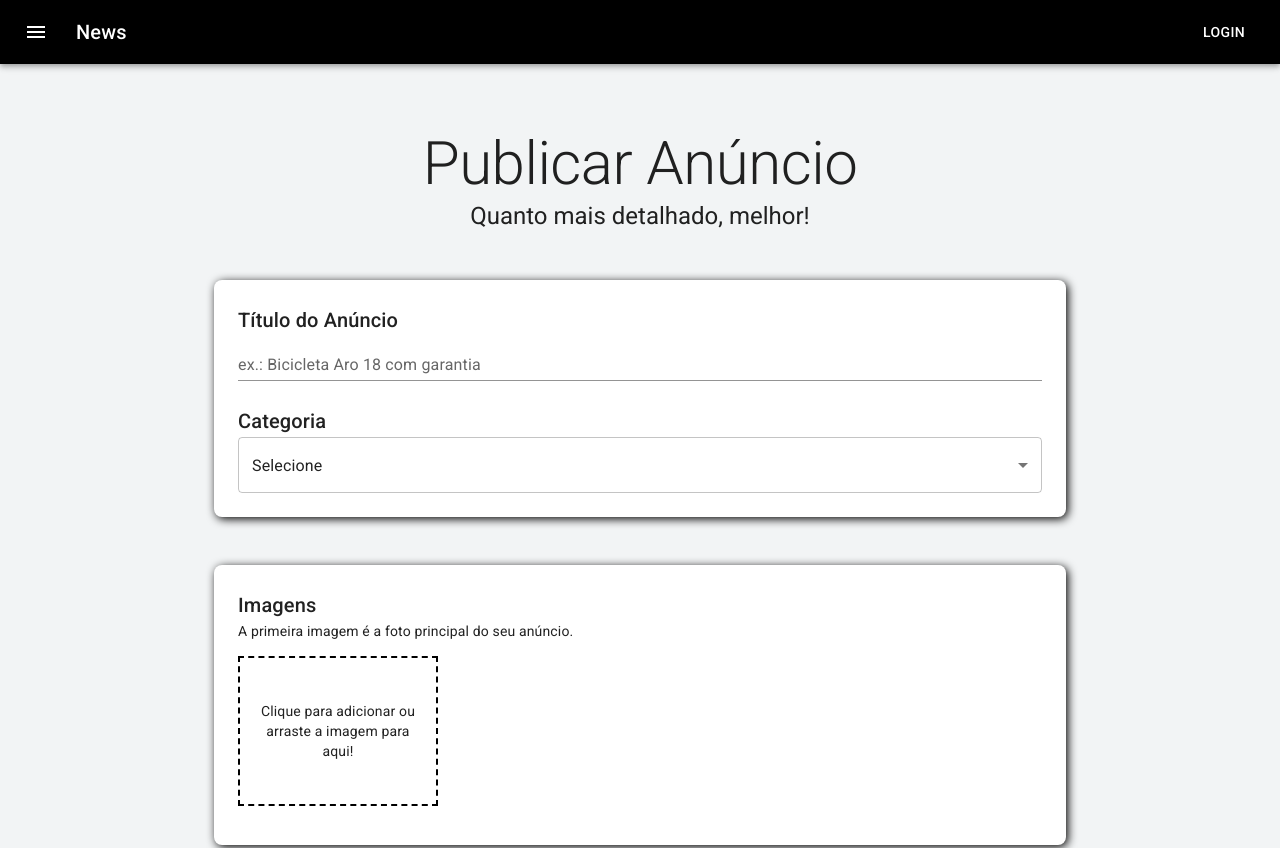
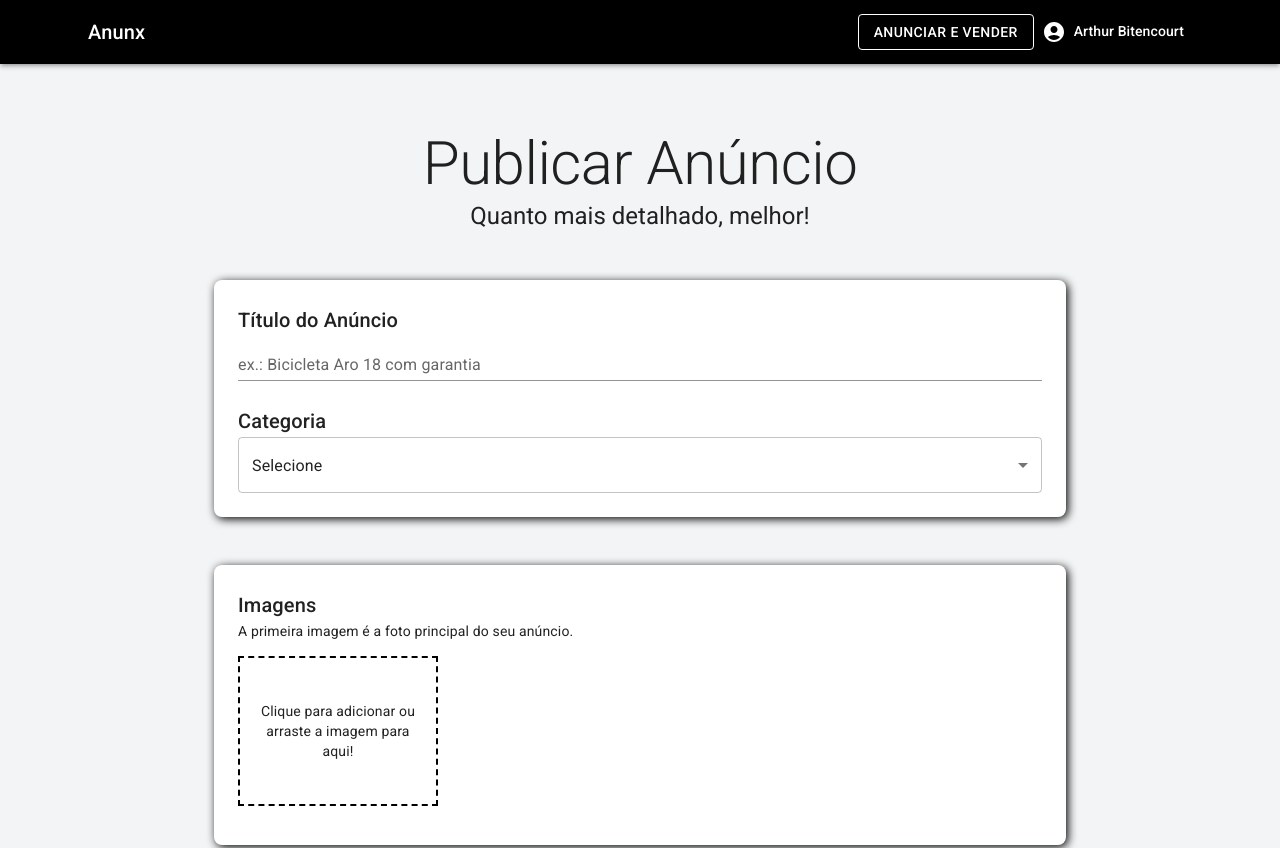
Before and after one commit to OBitencourt/anunx, a Next.js app: page /user/publish in a window 1280 px wide. Shown: the top 848 px of the page. Built offline with nearby package versions, Linux system fonts and the light colour scheme.

Commit message:
feat: adding container and user menu on header

```diff
--- a/pages/index.js
+++ b/pages/index.js
@@ -54,7 +54,7 @@ const Index = () => {
                 </Container>
 
                 <Container
-                    maxWidth='md'
+                    maxWidth='lg'
                     sx={{padding: '40px'}}
                 >
                     <Typography
--- a/src/components/header.js
+++ b/src/components/header.js
@@ -1,31 +1,98 @@
-import * as React from 'react';
+import React, {useState} from 'react';
 import AppBar from '@mui/material/AppBar';
 import Box from '@mui/material/Box';
 import Toolbar from '@mui/material/Toolbar';
 import Typography from '@mui/material/Typography';
 import Button from '@mui/material/Button';
-import IconButton from '@mui/material/IconButton';
-import MenuIcon from '@mui/icons-material/Menu';
+import { Avatar, Container, IconButton, MenuItem, Menu, Divider } from '@mui/material';
+import Link from 'next/link';
+import { AccountCircle } from '@mui/icons-material';
+
 
 export default function ButtonAppBar() {
+
+  const [anchorUserMenu, setAnchorUserMenu] = useState(false)
+
+  const openUserMenu = Boolean(anchorUserMenu)
+
+
+
   return (
     <Box sx={{ flexGrow: 1 }}>
-      <AppBar position="static">
-        <Toolbar>
-          <IconButton
-            size="large"
-            edge="start"
-            color="inherit"
-            aria-label="menu"
-            sx={{ mr: 2 }}
+      <AppBar position="static" elevation={3}>
+        <Container
+          maxWidth='lg'
+        >
+          <Toolbar>
+            <Typography variant="h6" component="div" sx={{ flexGrow: 1 }}>
+              Anunx
+            </Typography>
+            <Link href="/user/publish" passHref legacyBehavior>
+              <Button
+                color="inherit"
+                variant='outlined'
+                component='a'
+                sx={{
+                  color: 'white',  // Força a cor do texto ser branca
+                  borderColor: 'white', // Força a borda branca
+                  '&:hover': {
+                    borderColor: 'white',
+                    backgroundColor: 'rgba(255, 255, 255, 0.1)' // Adiciona um efeito hover leve
+                  }
+                }}
+
+              >
+                Anunciar e Vender
+              </Button>
+            </Link>
+
+            <IconButton color='secondary'
+              onClick={(e) => {
+                setAnchorUserMenu(e.currentTarget)
+              }}
+            >
+              {
+                true === false
+                ?
+
+                <Avatar
+                  src=""
+                />
+
+                :
+
+                <AccountCircle />
+              }
+
+              <Typography variant='subtitle2' color='secondary' sx={{ml:1}}>
+                Arthur Bitencourt
+              </Typography>
+            </IconButton>
+          </Toolbar>
+
+          <Menu
+            anchorEl={anchorUserMenu}
+            open={openUserMenu}
+            onClose={() => {
+              setAnchorUserMenu(null)
+            }}
           >
-            <MenuIcon />
-          </IconButton>
-          <Typography variant="h6" component="div" sx={{ flexGrow: 1 }}>
-            News
-          </Typography>
-          <Button color="inherit">Login</Button>
-        </Toolbar>
+            <Link href='/user/dashboard' passHref legacyBehavior>
+              <MenuItem
+
+                component='a'
+              >Meus anúncios</MenuItem>
+            </Link>
+            <Link href='/user/publish' passHref legacyBehavior>
+              <MenuItem
+                component='a'
+
+              >Publicar novo anúncio</MenuItem>
+            </Link>
+            <Divider />
+            <MenuItem>Sair</MenuItem>
+          </Menu>
+        </Container>
       </AppBar>
     </Box>
   );
```
